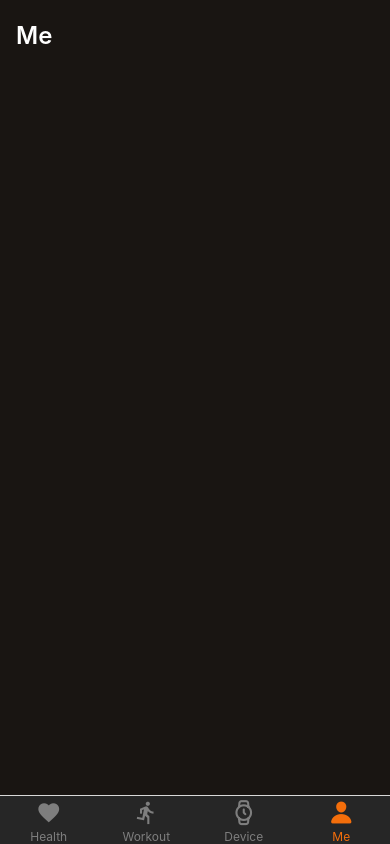
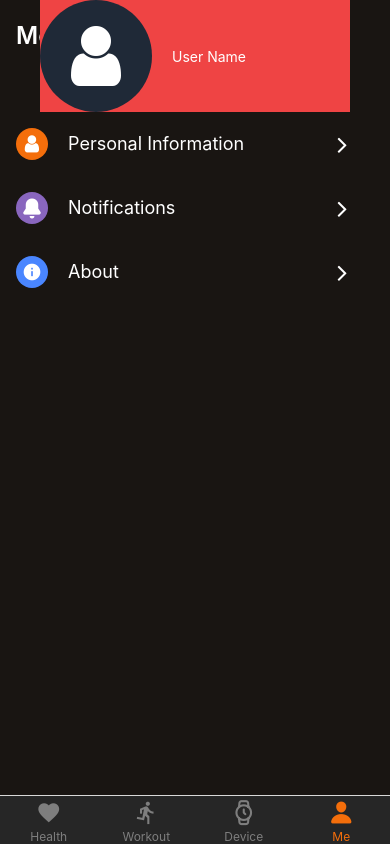
Before and after one commit to KofiAckah/My-Health-App, a React Native app: screen /Me in a window 390 px wide. Built offline with nearby package versions, Linux system fonts and the light colour scheme.

Commit message:
Still on the Profile

```diff
--- /dev/null
+++ b/src/Components/CircularProgress.js
@@ -0,0 +1,33 @@
+import { View, Text, Dimensions } from "react-native";
+import React from "react";
+import { DangerZone, Svg } from "expo";
+
+const { Animated } = DangerZone;
+const { Value } = Animated;
+
+const { Circle } = Svg;
+const { width } = Dimensions.get("window");
+const size = width - 32;
+const strokeWidth = 50;
+const radius = (size - strokeWidth) / 2;
+const circumfernce = radius * 2 * Math.PI;
+
+// interface CircularProgressProps {}
+
+const CircularProgress = () => {
+  const foo = 1;
+  return (
+    <Svg width={size} height={size}>
+      <Circle
+        stroke="#00ff00"
+        fill="none"
+        cx={size / 2}
+        cy={size / 2}
+        r={radius}
+        {...{ strokeWidth }}
+      />
+    </Svg>
+  );
+};
+
+export default CircularProgress;
--- a/src/TabScreen/BottomTab.js
+++ b/src/TabScreen/BottomTab.js
@@ -52,6 +52,9 @@ const BottomTab = () => {
         activeBackgroundColor: "#262626",
         inactiveBackgroundColor: "#262626",
       }}
+      tabBarStyle={{
+        display: "flex",
+      }}
     >
       <Tab.Screen name="Health" component={Health} />
       <Tab.Screen name="Workout" component={Workout} />
--- a/src/TabScreen/Health.js
+++ b/src/TabScreen/Health.js
@@ -4,6 +4,7 @@ import HeadName from "../Components/HeadName";
 import { useNavigation } from "@react-navigation/native";
 import MaterialCommunityIcons from "react-native-vector-icons/MaterialCommunityIcons";
 import FontAwesome6 from "react-native-vector-icons/FontAwesome6";
+// import CircularProgress from "../Components/CircularProgress";
 
 const Health = () => {
   const navigation = useNavigation();
--- a/src/TabScreen/Profile.js
+++ b/src/TabScreen/Profile.js
@@ -1,12 +1,54 @@
-import { View, Text } from "react-native";
+import { View, Text, TouchableOpacity } from "react-native";
 import React from "react";
 import HeadName from "../Components/HeadName";
 import { useNavigation } from "@react-navigation/native";
 
+// Icons
+import FontAwesome from "react-native-vector-icons/FontAwesome";
+import Octicons from "react-native-vector-icons/Octicons";
+import MaterialIcons from "react-native-vector-icons/MaterialIcons";
+
 const Profile = () => {
+  const navigation = useNavigation();
+
   return (
     <View className="flex-1 bg-primary-100">
       <HeadName title="Me" />
+      <View className="mx-10">
+        <TouchableOpacity className="flex flex-row items-center bg-red-500">
+          <View className="rounded-full bg-gray-800 h-28 w-28 flex justify-center items-center">
+            <FontAwesome name="user" color="white" size={70} />
+          </View>
+          <Text className="text-white ml-5">User Name</Text>
+        </TouchableOpacity>
+      </View>
+      <TouchableOpacity className="flex flex-row items-center m-4">
+        <View className="rounded-full bg-primary-200 p-1 w-8 h-8 flex justify-center items-center">
+          <FontAwesome name="user" color="white" size={20} />
+        </View>
+        <View className="flex flex-row justify-between items-center w-[78%] mx-5">
+          <Text className="text-lg text-white">Personal Information</Text>
+          <FontAwesome name="angle-right" color="white" size={27} />
+        </View>
+      </TouchableOpacity>
+      <TouchableOpacity className="flex flex-row items-center m-4">
+        <View className="rounded-full bg-primary-600 p-1 w-8 h-8 flex justify-center items-center">
+          <Octicons name="bell-fill" color="white" size={20} />
+        </View>
+        <View className="flex flex-row justify-between items-center w-[78%] mx-5">
+          <Text className="text-lg text-white">Notifications</Text>
+          <FontAwesome name="angle-right" color="white" size={27} />
+        </View>
+      </TouchableOpacity>
+      <TouchableOpacity className="flex flex-row items-center m-4">
+        <View className="rounded-full bg-primary-700 p-1 w-8 h-8 flex justify-center items-center">
+          <MaterialIcons name="info" color="white" size={20} />
+        </View>
+        <View className="flex flex-row justify-between items-center w-[78%] mx-5">
+          <Text className="text-lg text-white">About</Text>
+          <FontAwesome name="angle-right" color="white" size={27} />
+        </View>
+      </TouchableOpacity>
     </View>
   );
 };
--- a/tailwind.config.js
+++ b/tailwind.config.js
@@ -15,6 +15,8 @@ module.exports = {
           300: "#7e7e7e",
           400: "#262626",
           500: "#011627",
+          600: "#8966be",
+          700: "#4a86ff",
         },
       },
     },
```
Also changed, not shown: package.json (+9 -2 lines), 1 other file (tests, documents, lock files or other folders).
